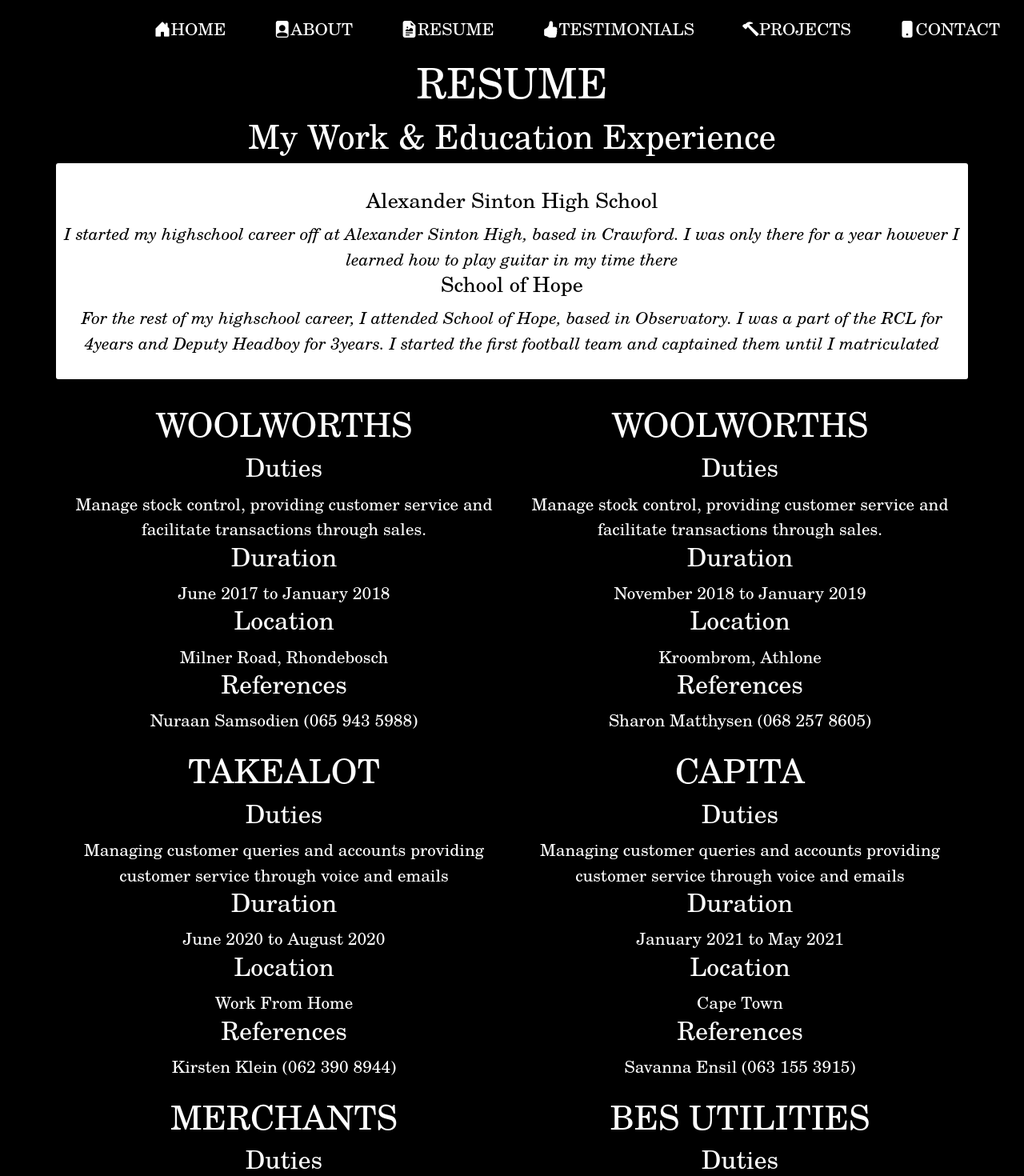
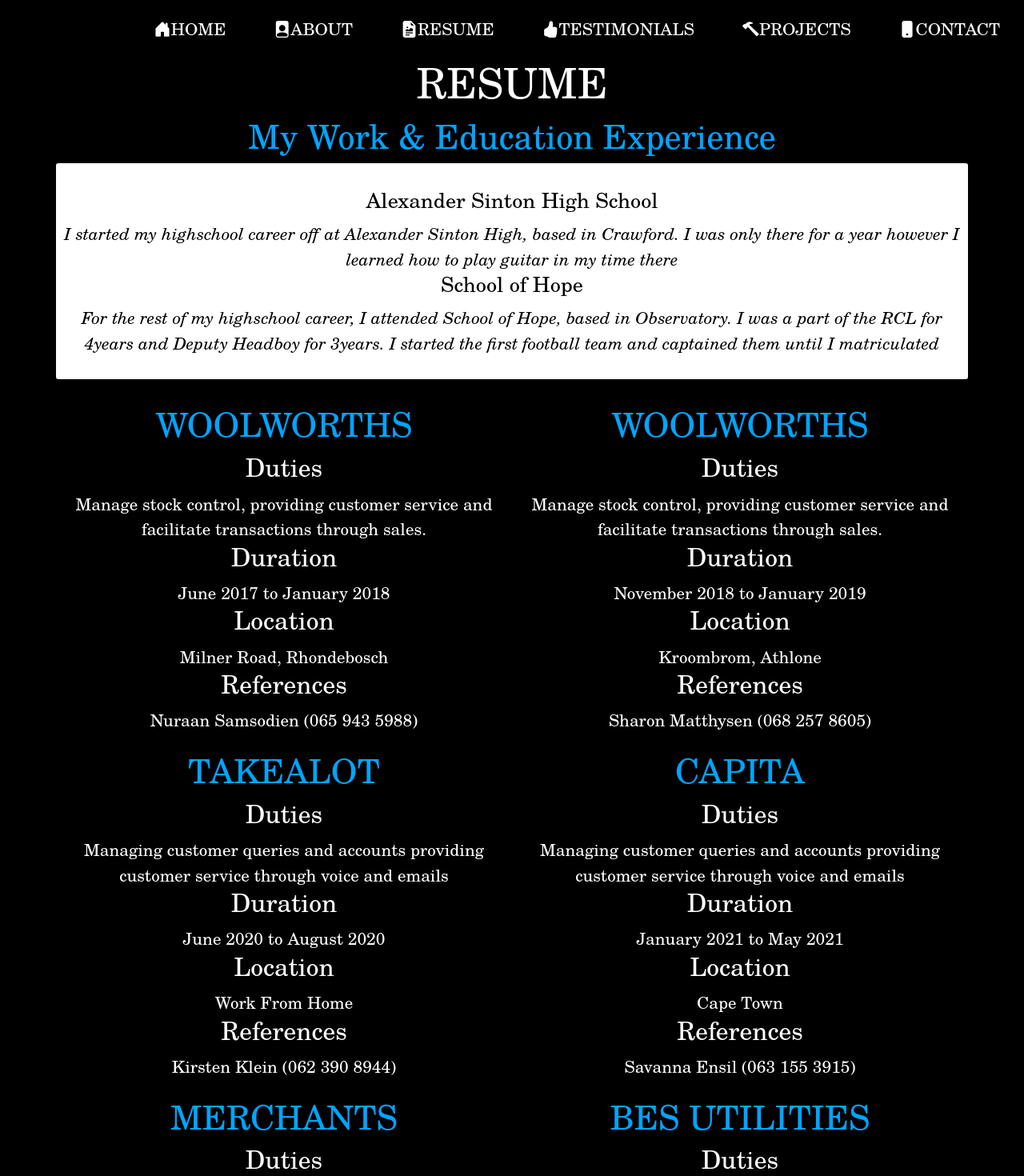
Before and after one commit to Tempestfury11/Vue_Project, a Vue app: page /resume in a window 1280 px wide. Shown: the top 1470 px of the page at 80% size. Built offline with nearby package versions, Linux system fonts and the light colour scheme.

Commit message:
resume heading fix

```diff
--- a/src/views/AboutView.vue
+++ b/src/views/AboutView.vue
@@ -1,7 +1,7 @@
 <template>
   <div class="about">
     <div class="container">
-        <h1 class="text-center">ABOUT ME</h1>
+        <h1 class="text-center">ABOUT <span>ME</span></h1>
         <br>
         <div class="row">
           <div class="col-md-4">
@@ -9,7 +9,7 @@
               alt="aboutmeimage"/>
           </div>
           <div id="abouttext" class="col-md-8">
-            <h2>My Name Is Marshalino Jankowski</h2>
+            <h2>My Name Is <span>Marshalino Jankowski</span></h2>
             <p>
               I am 24 years old, born, and bred in Cape Town, South Africa. My interests include music, football, and gaming. My skills include playing the guitar, piano and bass. I am very physically active as football is one of my main passions. When I have free time I enjoy listening to music, playing video games like Call of Duty and watching my favorite football teams in the UCL
               <br>
--- a/src/views/ResumeView.vue
+++ b/src/views/ResumeView.vue
@@ -2,7 +2,7 @@
     <div class="resume">
       <div class="container">
         <h1 class="text-center">RESUME</h1>
-        <h2 id="heading">My Work & Education Experience</h2>
+        <h2>My Work & Education Experience</h2>
         <div class="row">
           <div class="school">
             <div class="cards">
@@ -15,58 +15,58 @@
           <div id="jobs" class="col-md-6">
             <div class="cards">
               <p>
-                <h2 id="heading">WOOLWORTHS</h2>
-                <h4 id="heading">Duties</h4> Manage stock control, providing customer service and facilitate transactions through sales.
-                <h4 id="heading">Duration</h4>June 2017 to January 2018
-                <h4 id="heading">Location</h4>Milner Road, Rhondebosch
-                <h4 id="heading">References</h4>Nuraan Samsodien (065 943 5988)
+                <h2>WOOLWORTHS</h2>
+                <h4>Duties</h4> Manage stock control, providing customer service and facilitate transactions through sales.
+                <h4>Duration</h4>June 2017 to January 2018
+                <h4>Location</h4>Milner Road, Rhondebosch
+                <h4>References</h4>Nuraan Samsodien (065 943 5988)
               </p>
             </div>
               <div class="cards">
                 <p>
-                  <h2 id="heading">TAKEALOT</h2>
-                  <h4 id="heading">Duties</h4>Managing customer queries and accounts providing customer service through voice and emails
-                  <h4 id="heading">Duration</h4>June 2020 to August 2020
-                  <h4 id="heading">Location</h4>Work From Home
-                  <h4 id="heading">References</h4>Kirsten Klein (062 390 8944)
+                  <h2>TAKEALOT</h2>
+                  <h4>Duties</h4>Managing customer queries and accounts providing customer service through voice and emails
+                  <h4>Duration</h4>June 2020 to August 2020
+                  <h4>Location</h4>Work From Home
+                  <h4>References</h4>Kirsten Klein (062 390 8944)
                 </p>
               </div>
             <div class="cards">
               <p>
-                <h2 id="heading">MERCHANTS</h2>
-                <h4 id="heading">Duties</h4>Manage Inbound and outbound calls, providing customer service through emails, LiveChat and Social Media
-                <h4 id="heading">Duration</h4>January 2019 to June 2020
-                <h4 id="heading">Location</h4>The District Building, Woodstock
-                <h4 id="heading">References</h4>Ralton Pillay(084 066 7197)
+                <h2>MERCHANTS</h2>
+                <h4>Duties</h4>Manage Inbound and outbound calls, providing customer service through emails, LiveChat and Social Media
+                <h4>Duration</h4>January 2019 to June 2020
+                <h4>Location</h4>The District Building, Woodstock
+                <h4>References</h4>Ralton Pillay(084 066 7197)
               </p>
             </div>
           </div>
           <div id="jobs" class="col-md-6">
             <div class="cards">
               <p>
-              <h2 id="heading">WOOLWORTHS</h2>
-              <h4 id="heading">Duties</h4>Manage stock control, providing customer service and facilitate transactions through sales.
-              <h4 id="heading">Duration</h4>November 2018 to January 2019
-              <h4 id="heading">Location</h4>Kroombrom, Athlone
-              <h4 id="heading">References</h4>Sharon Matthysen (068 257 8605)
+              <h2>WOOLWORTHS</h2>
+              <h4>Duties</h4>Manage stock control, providing customer service and facilitate transactions through sales.
+              <h4>Duration</h4>November 2018 to January 2019
+              <h4>Location</h4>Kroombrom, Athlone
+              <h4>References</h4>Sharon Matthysen (068 257 8605)
               </p>
             </div>
             <div class="cards">
               <p>
-                <h2 id="heading">CAPITA</h2>
-                <h4 id="heading">Duties</h4>Managing customer queries and accounts providing customer service through voice and emails
-                <h4 id="heading">Duration</h4>January 2021 to May 2021
-                <h4 id="heading">Location</h4>Cape Town
-                <h4 id="heading">References</h4>Savanna Ensil (063 155 3915)
+                <h2>CAPITA</h2>
+                <h4>Duties</h4>Managing customer queries and accounts providing customer service through voice and emails
+                <h4>Duration</h4>January 2021 to May 2021
+                <h4>Location</h4>Cape Town
+                <h4>References</h4>Savanna Ensil (063 155 3915)
               </p>
             </div>
             <div class="cards">
               <p>
-                <h2 id="heading">BES UTILITIES</h2>
-                <h4 id="heading">Duties</h4>Managing customer queries and accounts providing customer service through voice and emails
-                <h4 id="heading">Duration</h4>June 2021 to April 2022
-                <h4 id="heading">Location</h4>Bellville
-                <h4 id="heading">References</h4>Keenan Stuurman (0718570531)
+                <h2>BES UTILITIES</h2>
+                <h4>Duties</h4>Managing customer queries and accounts providing customer service through voice and emails
+                <h4>Duration</h4>June 2021 to April 2022
+                <h4>Location</h4>Bellville
+                <h4>References</h4>Keenan Stuurman (071 857 0531)
               </p>
             </div>
           </div>
@@ -82,9 +82,6 @@ export default {
 </script>
 
 <style scoped>
-#heading{
-font-family: New Century Schoolbook, TeX Gyre Schola, serif;
-}
 .resume {
   background-color: black;
   padding: 0 0 30 0;
@@ -112,4 +109,7 @@ font-family: New Century Schoolbook, TeX Gyre Schola, serif;
 ul{
   list-style: none;
 }
+h2{
+  color:#00a5ff;
+}
 </style>
```
